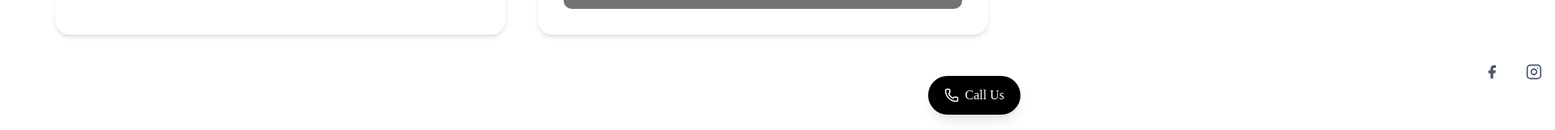
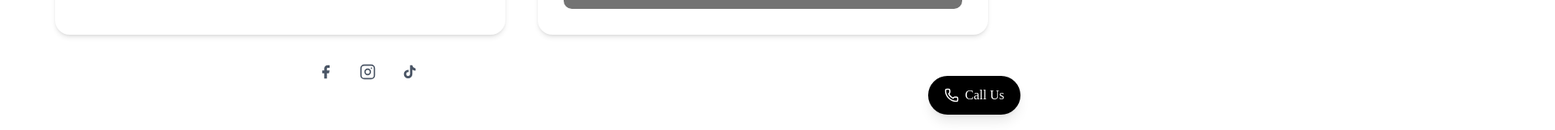
Before and after one commit to yeticlass/mhd, a Next.js app: page /contact-us in a window 1280 px wide. Shown: the part 638-799 px from the top of the page at 81% size, 1920 px wide, since content can reach past the window. Built offline with nearby package versions, Linux system fonts and the light colour scheme.

Commit message:
text-changed-1121

```diff
--- a/app/contact-us/page.tsx
+++ b/app/contact-us/page.tsx
@@ -107,7 +107,7 @@ export default function ContactSection() {
 
         <ClickToCall/>
 
-      <div className="flex justify-start mt-7 mb-15 py-2 lg:ml-450">
+      <div className="flex justify-start mt-7 mb-15 py-2 lg:ml-90">
               <SocialLinks/>
               </div>
     </section>
--- a/app/services/page.tsx
+++ b/app/services/page.tsx
@@ -10,7 +10,7 @@ const Services = () => {
           <div className="flex flex-col">
             {[
               'Gypsum Ceiling',
-              'POP Designs',
+              'PVC Designs',
               'Office Ceiling Solutions',
             ].map((service) => (
               <div
```
